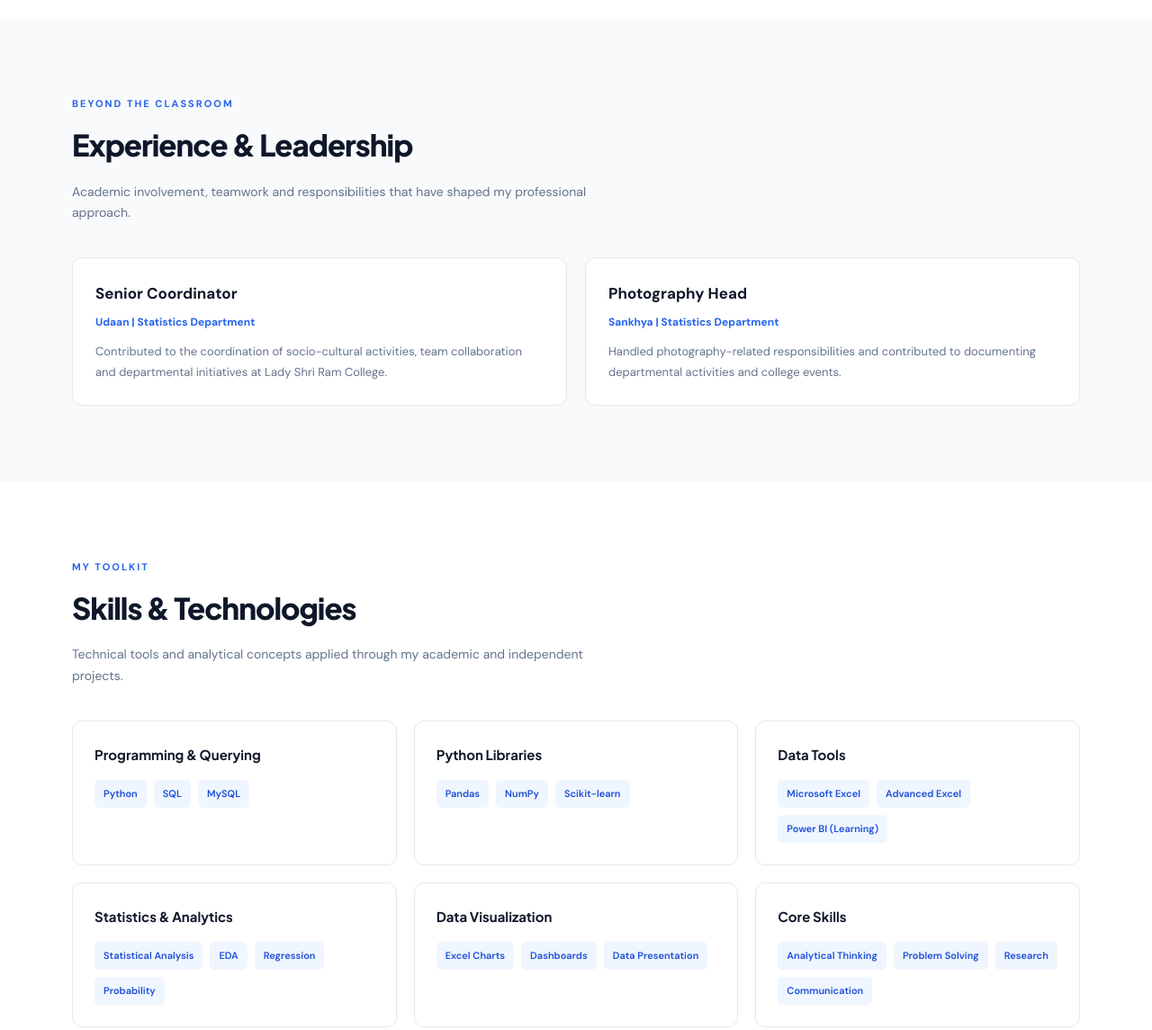
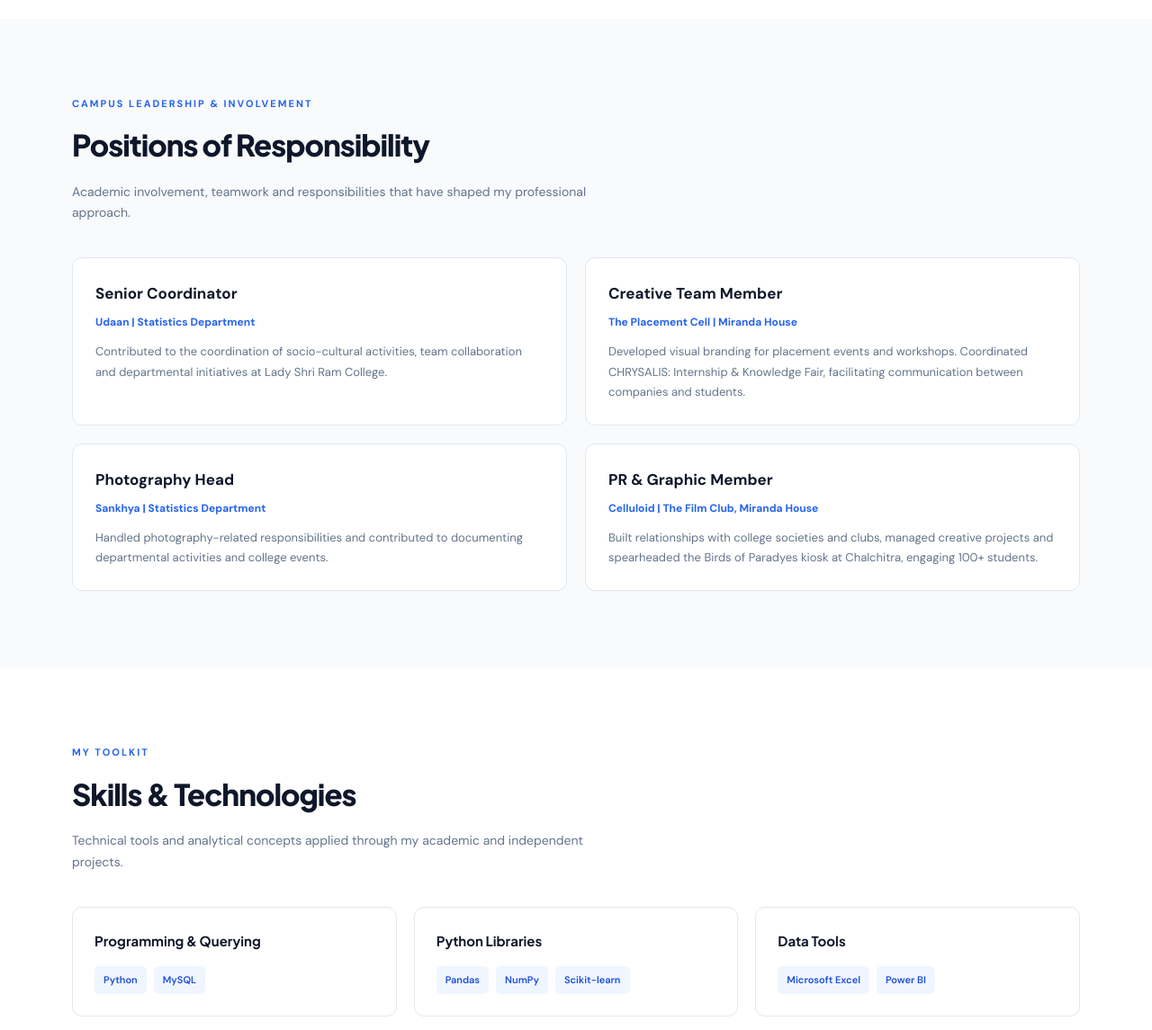
Before and after one commit to garimaworkspace/garimaworkspace.github.io, a plain HTML site: page index.html in a window 1280 px wide. Shown: the part 1220-2365 px from the top of the page at 90% size. Drawn offline with Linux system fonts and the light colour scheme.

Commit message:
index.html

```diff
--- a/index.html
+++ b/index.html
@@ -871,8 +871,8 @@ footer {
 <section class="experience" id="experience">
 <div class="container">
 
-<p class="section-label">BEYOND THE CLASSROOM</p>
-<h2 class="section-title">Experience & Leadership</h2>
+<p class="section-label">CAMPUS LEADERSHIP & INVOLVEMENT</p>
+<h2 class="section-title">Positions of Responsibility</h2>
 
 <p class="section-description">
     Academic involvement, teamwork and responsibilities
@@ -891,13 +891,33 @@ footer {
     </p>
 </div>
 
-<div class="experience-card">
+    <div class="experience-card">
+    <h3>Creative Team Member</h3>
+    <p class="role">The Placement Cell | Miranda House</p>
+    <p>
+        Developed visual branding for placement events and workshops.
+        Coordinated CHRYSALIS: Internship & Knowledge Fair,
+        facilitating communication between companies and students.
+    </p>
+</div>
+
+    <div class="experience-card">
     <h3>Photography Head</h3>
     <p class="role">Sankhya | Statistics Department</p>
     <p>
         Handled photography-related responsibilities and
         contributed to documenting departmental activities
         and college events.
+    </p>
+</div>
+
+<div class="experience-card">
+    <h3>PR & Graphic Member</h3>
+    <p class="role">Celluloid | The Film Club, Miranda House</p>
+    <p>
+        Built relationships with college societies and clubs,
+        managed creative projects and spearheaded the Birds of
+        Paradyes kiosk at Chalchitra, engaging 100+ students.
     </p>
 </div>
 
@@ -924,7 +944,6 @@ footer {
     <h3>Programming & Querying</h3>
     <div class="tags">
         <span>Python</span>
-        <span>SQL</span>
         <span>MySQL</span>
     </div>
 </div>
@@ -942,8 +961,7 @@ footer {
     <h3>Data Tools</h3>
     <div class="tags">
         <span>Microsoft Excel</span>
-        <span>Advanced Excel</span>
-        <span>Power BI (Learning)</span>
+        <span>Power BI</span>
     </div>
 </div>
 
@@ -1020,11 +1038,11 @@ footer {
         <span>Machine Learning</span>
     </div>
 
-    <a href="https://github.com/garimaworkspace"
+    <a href="https://github.com/garimaworkspace/-Financial-Fraud-Detection"
        target="_blank"
        rel="noopener noreferrer"
        class="project-link">
-        Explore GitHub Profile ↗
+        View Project on GitHub ↗
     </a>
 
 </div>
@@ -1052,11 +1070,11 @@ footer {
         <span>Dashboard Reporting</span>
     </div>
 
-    <a href="https://github.com/garimaworkspace"
+    <a href="https://github.com/garimaworkspace/Tata-Power-EV-Charging-Analytics"
        target="_blank"
        rel="noopener noreferrer"
        class="project-link">
-        Explore GitHub Profile ↗
+        View Project on GitHub ↗
     </a>
 
 </div>
@@ -1199,7 +1217,7 @@ footer {
     <p class="institution">
         Lady Shri Ram College, University of Delhi
     </p>
-    <p>2023 – 2025 | CGPA: 6.7</p>
+    <p>2023 – 2025</p>
 </div>
 
 <div class="education-item">
@@ -1207,7 +1225,7 @@ footer {
     <p class="institution">
         Miranda House, University of Delhi
     </p>
-    <p>2020 – 2023 | CGPA: 8.04</p>
+    <p>2020 – 2023</p>
 </div>
 
 </div>
```
